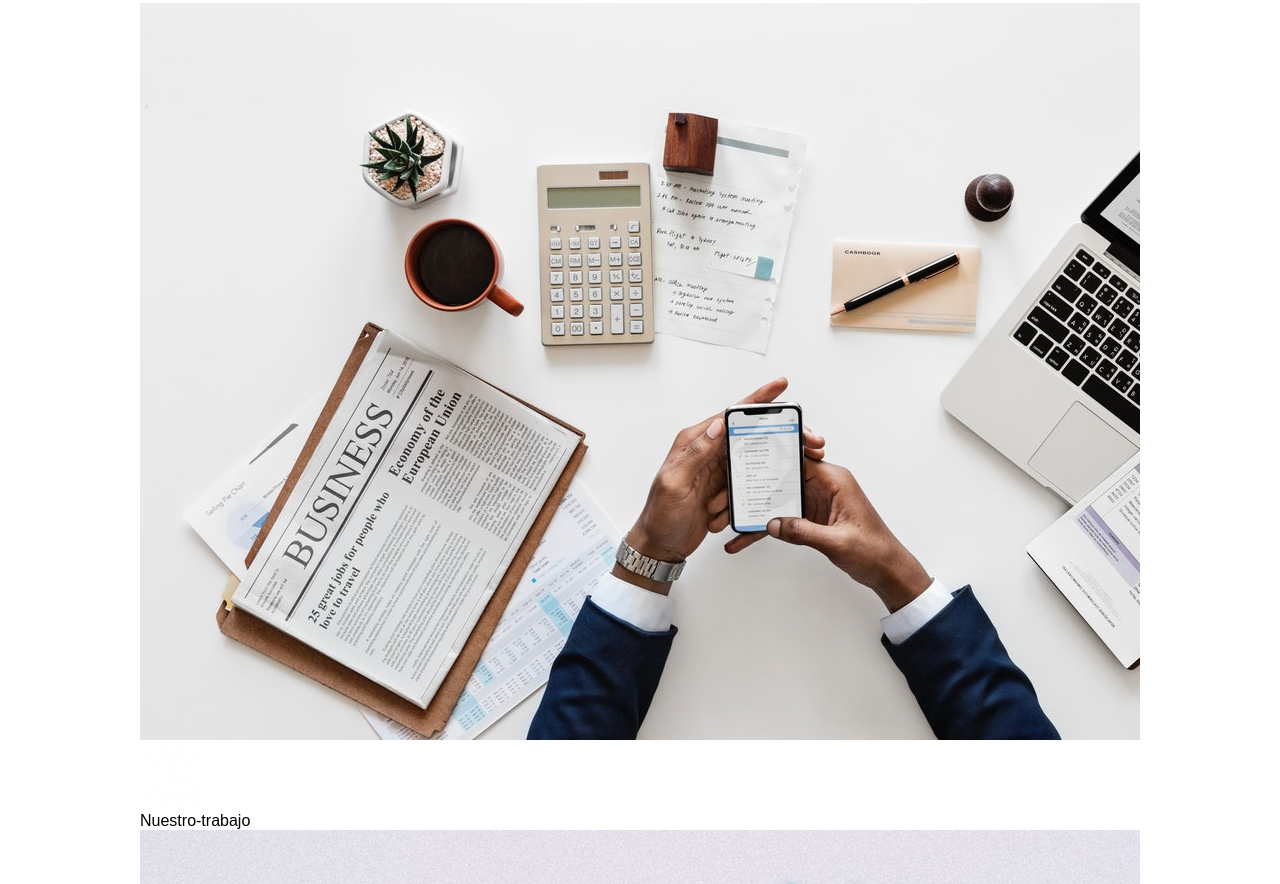
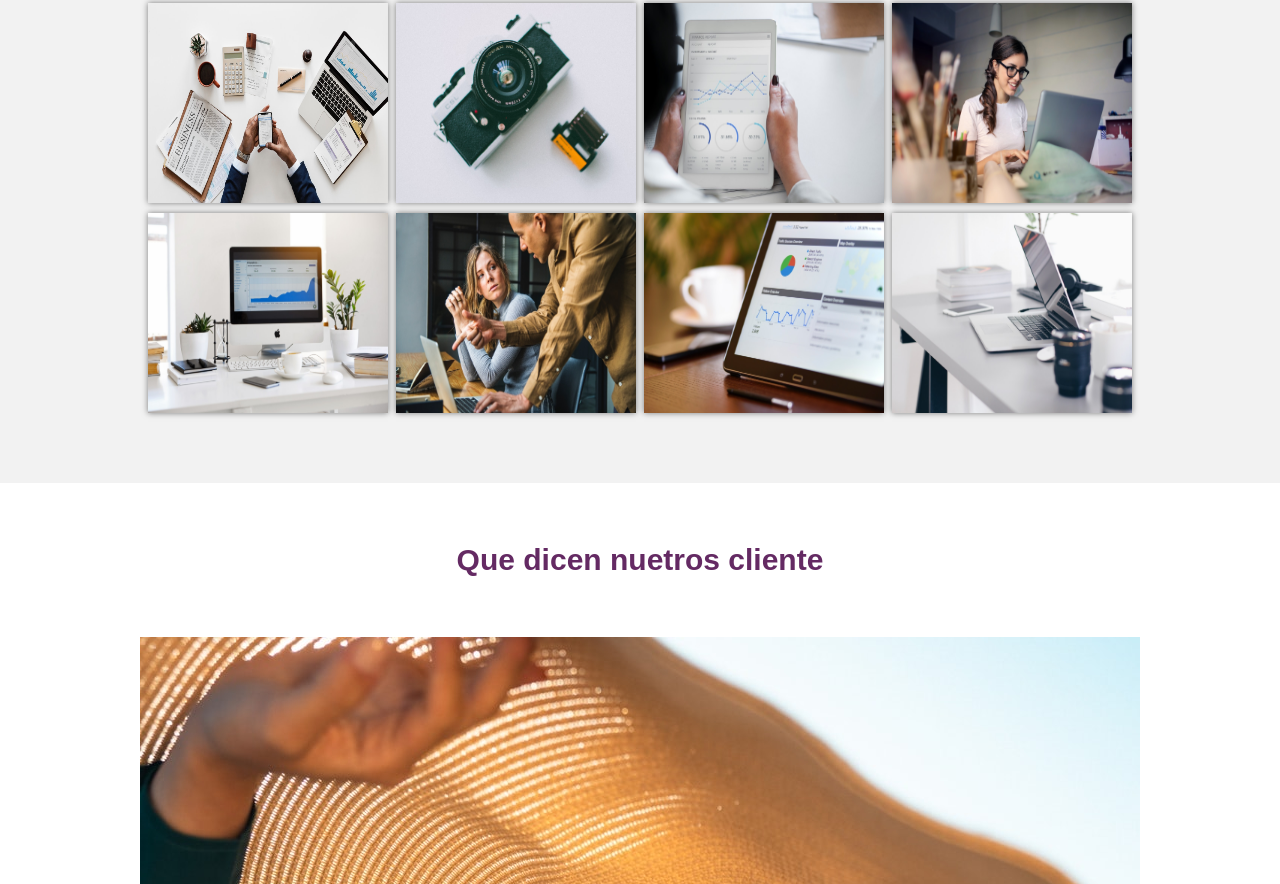
Before and after one commit to Marcos0204/spa-responsive, a plain HTML site: page index.html in a window 1280 px wide. Shown: the part 1356-2240 px from the top of the page. Drawn offline with Linux system fonts and the light colour scheme.

Commit message:
finished_proyecto-part-1"

```diff
--- a/css/Styles.css
+++ b/css/Styles.css
@@ -120,3 +120,56 @@ header .textos-header{
     font-weight: 300;
     text-align: justify;
 }
+
+
+/******/
+
+.portafolio {
+    background-color: #f2f2f2;
+}
+
+.galeria-port {
+    display: flex;
+    justify-content: space-evenly;
+    flex-wrap: wrap;
+}
+
+.imagen-port{
+    flex-basis: 24%;
+    height: 200px;
+    margin-bottom: 10px;
+    overflow: hidden;
+    position: relative;
+    cursor: pointer;
+    box-shadow: 0 0 6px 0 rgba(0, 0, 0, .5);
+}
+
+.imagen-port > img {
+    width: 100%;
+    height: 100%;
+
+}
+
+.hover-galeria{
+    position: absolute;
+    width: 100%;
+    height: 100%;
+    top: 0;
+    transform: scale(0);
+    background: hsla(273,91%,27%, 0.7);
+    transition: transform .5s;
+    display: flex;
+    justify-content: center;
+    align-items: center;
+    flex-direction: column;
+}
+
+.hover-galeria img{
+    width: 50px;
+}
+.hover-galeria p{
+    color: #fff;
+}
+.imagen-port:hover .hover-galeria{
+    transform: scaleZ(1);
+}
```
